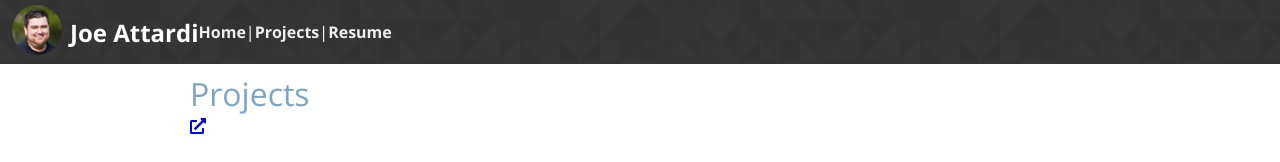
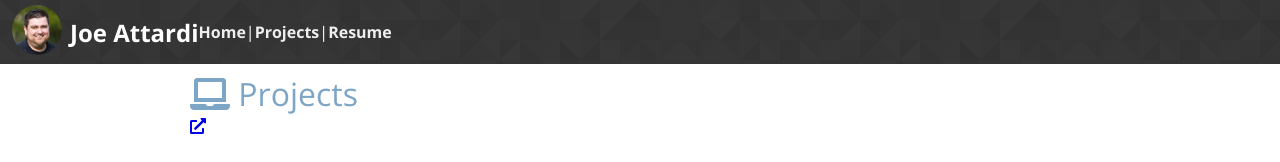
Before and after one commit to websiteinspiration/gatsby-portfolio-website-example, a Gatsby site: page /projects in a window 1280 px wide. Shown: the top 162 px of the page. Built offline with nearby package versions, Linux system fonts and the light colour scheme; Gatsby itself is replaced by a stand-in of ours.

Commit message:
add icon to projects page

```diff
--- a/src/icons.js
+++ b/src/icons.js
@@ -24,6 +24,7 @@ import {
   faExternalLinkAlt,
   faGlobeAmericas,
   faGraduationCap,
+  faLaptop,
   faMapMarker,
   faToolbox,
   faUserTie
@@ -46,6 +47,7 @@ library.add(
   faHtml5,
   faJava,
   faJs,
+  faLaptop,
   faLinkedin,
   faMapMarker,
   faNodeJs,
--- a/src/pages/projects/index.js
+++ b/src/pages/projects/index.js
@@ -1,3 +1,4 @@
+import { FontAwesomeIcon } from '@fortawesome/react-fontawesome';
 import React from 'react';
 
 import Layout from '../../components/layout';
@@ -13,7 +14,7 @@ export default function Projects() {
   return (
     <Layout title="Projects">
       <main id={styles.projects}>
-        <h1>Projects</h1>
+        <h1><FontAwesomeIcon icon="laptop" /> Projects</h1>
         <div id={styles.projectCards}>
 
           <ProjectCard
```
